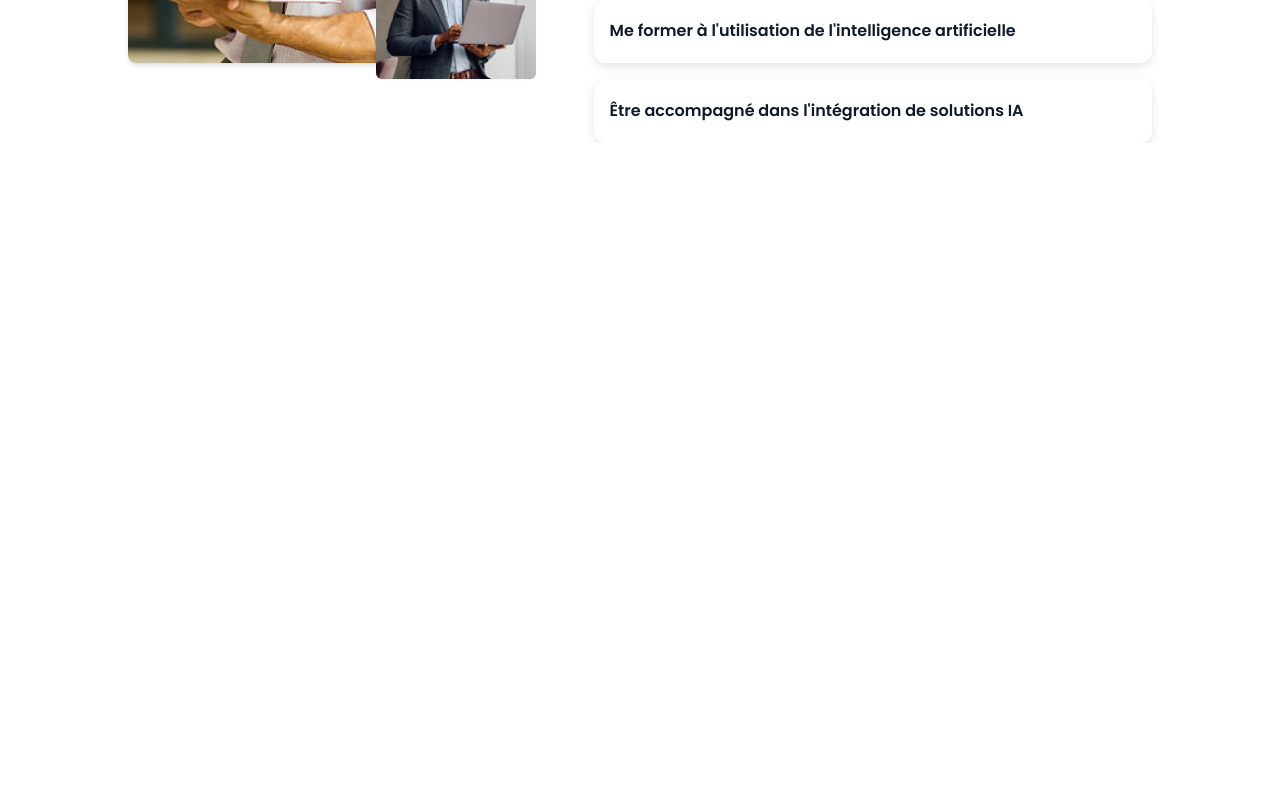
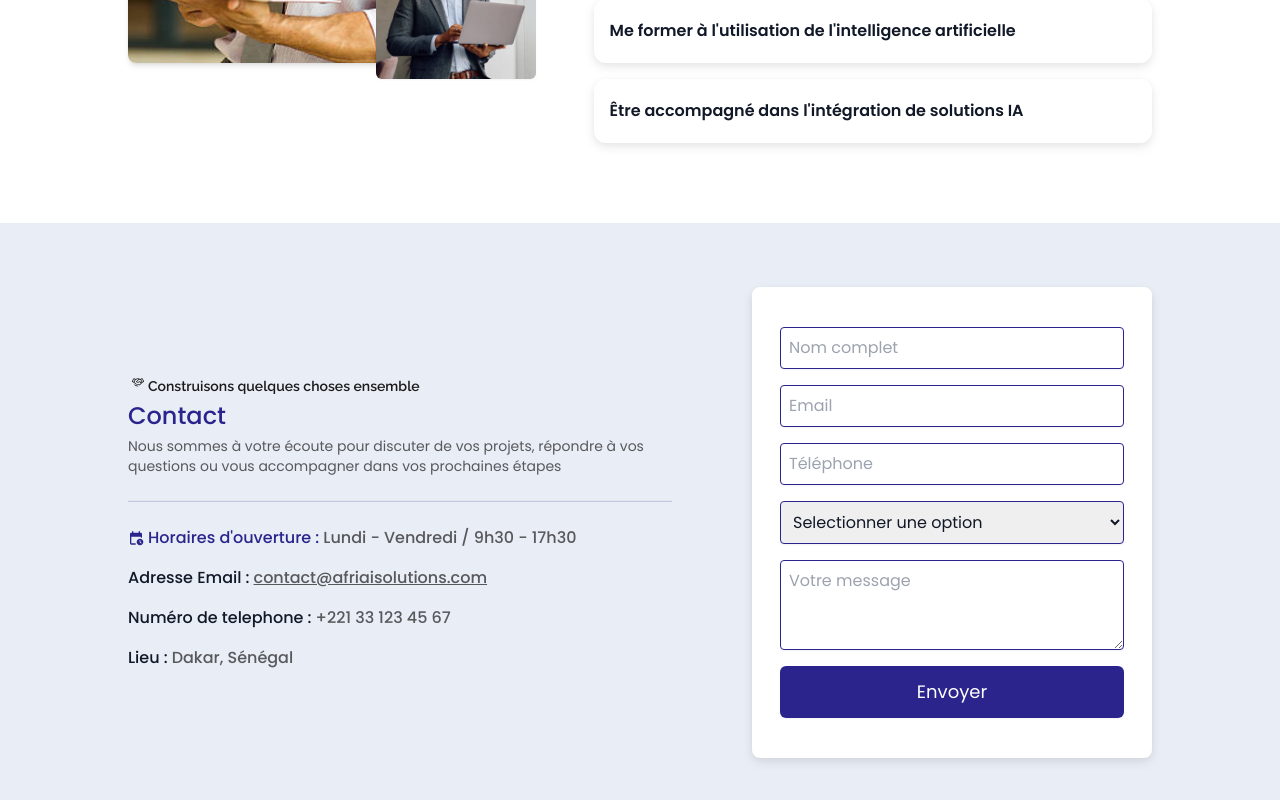
Before and after one commit to SaidouJalloh/afriAi-solutions, a Next.js app: page / in a window 1280 px wide. Shown: the part 5478-6278 px from the top of the page. Before the commit the page ends 5621 px from the top, so only its background shows below. Built offline with nearby package versions, Linux system fonts and the light colour scheme.

Commit message:
AFRI-12 Implement contact section (no-responsive)

```diff
--- a/src/app/page.tsx
+++ b/src/app/page.tsx
@@ -8,6 +8,7 @@ import Testimonials from "@/components/testimonials/testimonials-section/testimo
 import Team from "@/components/team/team-section/team";
 import CTASection from "@/components/CTA/cta-section";
 import FAQ from "@/components/FAQ/faq";
+import Contact from "@/components/contact/contact";
 
 export default function LandingPage() {
     return (
@@ -22,6 +23,7 @@ export default function LandingPage() {
             <Team />
             <CTASection />
             <FAQ />
+            <Contact />
         </div>
     );
 }
--- /dev/null
+++ b/src/components/contact/contact.tsx
@@ -0,0 +1,92 @@
+import Link from "next/link";
+import CalendarClockIcon from "../ui/svgs/calendar-clock";
+import HandCheckIcon from "../ui/svgs/handcheck";
+
+export default function Contact() {
+    return (
+        <section className="mt-20 bg-[#E9EDF6] w-full ">
+            {/* content */}
+            <div className="xl:w-[80%] w-[95%] max-w-[90rem] mx-auto flex items-center text-center justify-center py-16 gap-20">
+                {/* text */}
+                <div className="flex flex-col items-start gap-6 max-w-[600px]">
+                    <div className="flex flex-col items-start gap-1">
+                        <span className="lg:text-sm text-xs text-afri-text-primary font-semibold font-raleway flex">
+                            <HandCheckIcon className="w-3 h-3 mx-1" /> Construisons quelques choses ensemble
+                        </span>
+                        <h2 className="font-poppins font-medium lg:text-2xl text-xl text-afri-primary leading-snug">
+                            Contact
+                        </h2>
+                        <p className="lg:text-sm text-xs text-afri-text-muted text-start">
+                            Nous sommes à votre écoute pour discuter de vos projets, répondre à vos questions ou vous
+                            accompagner dans vos prochaines étapes
+                        </p>
+                    </div>
+                    {/* line */}
+                    <hr className="h-[0.15rem] w-full bg-afri-primary/20"></hr>
+                    <address className="not-italic">
+                        <ul className="flex flex-col items-start gap-4">
+                            <li className="text-afri-primary lg:text-base text-sm flex gap-1 font-medium">
+                                <CalendarClockIcon className="w-4" /> Horaires d'ouverture :
+                                <span className="text-afri-text-muted">Lundi - Vendredi / 9h30 - 17h30</span>
+                            </li>
+
+                            <li className="lg:text-base text-sm flex gap-1 font-medium">
+                                Adresse Email :
+                                <Link href={""} className="text-afri-text-muted underline">
+                                    contact@afriaisolutions.com
+                                </Link>
+                            </li>
+                            <li className="lg:text-base text-sm flex gap-1 font-medium">
+                                Numéro de telephone :<span className="text-afri-text-muted">+221 33 123 45 67</span>
+                            </li>
+                            <li className="lg:text-base text-sm flex gap-1 font-medium">
+                                Lieu :<span className="text-afri-text-muted">Dakar, Sénégal</span>
+                            </li>
+                        </ul>
+                    </address>
+                </div>
+
+                {/* form */}
+                <form
+                    action=""
+                    className="px-7 py-10 bg-white shadow-white-card rounded-lg w-full max-w-[400px] flex flex-col gap-4"
+                >
+                    <input
+                        type="text"
+                        className="p-2 rounded shadow-sm w-full border border-afri-primary"
+                        placeholder="Nom complet"
+                    />
+                    <input
+                        type="email"
+                        className="p-2 rounded shadow-sm w-full border border-afri-primary"
+                        placeholder="Email"
+                    />
+                    <input
+                        type="tel"
+                        className="p-2 rounded shadow-sm w-full border border-afri-primary"
+                        placeholder="Téléphone"
+                    />
+                    <select name="options" className="p-2 rounded shadow-sm w-full border border-afri-primary">
+                        <option value="">Selectionner une option</option>
+                        <option value="intelligence Artificielle">Intelligence Artificielle</option>
+                        <option value="développement Digital">Développement Digital</option>
+                        <option value="Formations">Formations</option>
+                        <option value="Conseil & Recherche">Conseil & Recherche</option>
+                    </select>
+                    <textarea
+                        name="message"
+                        rows={3}
+                        className="p-2 rounded shadow-sm w-full border border-afri-primary"
+                        placeholder="Votre message"
+                    ></textarea>
+                    <button
+                        type="submit"
+                        className="bg-afri-primary text-white py-3 sm:px-8 px-4 rounded-md shadow-sm lg:text-lg text-base hover:bg-[#1B1464] transition"
+                    >
+                        Envoyer
+                    </button>
+                </form>
+            </div>
+        </section>
+    );
+}
--- /dev/null
+++ b/src/components/ui/svgs/building.tsx
@@ -0,0 +1,12 @@
+export default function BuildingTall() {
+    return (
+        <svg xmlns="http://www.w3.org/2000/svg" width="32" height="32" viewBox="0 0 24 24">
+            <path
+                fill="currentColor"
+                fillRule="evenodd"
+                d="M5.5 0a1 1 0 0 0-1 1v1.5h15V1a1 1 0 0 0-1-1zM3 6H2a1 1 0 0 1 0-2h20a1 1 0 1 1 0 2h-1v16h2a1 1 0 1 1 0 2h-9v-3a2 2 0 1 0-4 0v3H1a1 1 0 1 1 0-2h2zm4 .25a.75.75 0 0 1 .75.75v1a.75.75 0 0 1-1.5 0V7A.75.75 0 0 1 7 6.25m5.75.75a.75.75 0 0 0-1.5 0v1a.75.75 0 0 0 1.5 0zM17 6.25a.75.75 0 0 1 .75.75v1a.75.75 0 0 1-1.5 0V7a.75.75 0 0 1 .75-.75M7.75 11a.75.75 0 0 0-1.5 0v1a.75.75 0 0 0 1.5 0zM7 14.25a.75.75 0 0 1 .75.75v1a.75.75 0 0 1-1.5 0v-1a.75.75 0 0 1 .75-.75M7.75 19a.75.75 0 0 0-1.5 0v1a.75.75 0 0 0 1.5 0zM12 10.25a.75.75 0 0 1 .75.75v1a.75.75 0 0 1-1.5 0v-1a.75.75 0 0 1 .75-.75m.75 4.75a.75.75 0 0 0-1.5 0v1a.75.75 0 0 0 1.5 0zM17 10.25a.75.75 0 0 1 .75.75v1a.75.75 0 0 1-1.5 0v-1a.75.75 0 0 1 .75-.75m.75 4.75a.75.75 0 0 0-1.5 0v1a.75.75 0 0 0 1.5 0zM17 18.25a.75.75 0 0 1 .75.75v1a.75.75 0 0 1-1.5 0v-1a.75.75 0 0 1 .75-.75"
+                clipRule="evenodd"
+            />
+        </svg>
+    );
+}
--- /dev/null
+++ b/src/components/ui/svgs/calendar-clock.tsx
@@ -0,0 +1,10 @@
+export default function CalendarClockIcon({ ...props }: React.SVGProps<SVGSVGElement>) {
+    return (
+        <svg xmlns="http://www.w3.org/2000/svg" {...props} viewBox="0 0 24 24">
+            <path
+                fill="currentColor"
+                d="M5 22q-.825 0-1.412-.587T3 20V6q0-.825.588-1.412T5 4h1V2h2v2h8V2h2v2h1q.825 0 1.413.588T21 6v4.675q0 .425-.288.713t-.712.287t-.712-.288t-.288-.712V10H5v10h5.8q.425 0 .713.288T11.8 21t-.288.713T10.8 22zm13 1q-2.075 0-3.537-1.463T13 18t1.463-3.537T18 13t3.538 1.463T23 18t-1.463 3.538T18 23m1.675-2.625l.7-.7L18.5 17.8V15h-1v3.2z"
+            />
+        </svg>
+    );
+}
--- /dev/null
+++ b/src/components/ui/svgs/call-sharp.tsx
@@ -0,0 +1,10 @@
+export default function CallSharpIcon() {
+    return (
+        <svg xmlns="http://www.w3.org/2000/svg" width="32" height="32" viewBox="0 0 24 24">
+            <path
+                fill="currentColor"
+                d="M19.95 21q-3.125 0-6.187-1.35T8.2 15.8t-3.85-5.55T3 4.05V3h5.9l.925 5.025l-2.85 2.875q.55.975 1.225 1.85t1.45 1.625q.725.725 1.588 1.388T13.1 17l2.9-2.9l5 1.025V21z"
+            />
+        </svg>
+    );
+}
--- /dev/null
+++ b/src/components/ui/svgs/email.tsx
@@ -0,0 +1,10 @@
+export default function EmailIcon() {
+    return (
+        <svg xmlns="http://www.w3.org/2000/svg" width="32" height="32" viewBox="0 0 24 24">
+            <path
+                fill="currentColor"
+                d="M4 20q-.825 0-1.412-.587T2 18V6q0-.825.588-1.412T4 4h16q.825 0 1.413.588T22 6v12q0 .825-.587 1.413T20 20zm8-7.175q.125 0 .263-.038t.262-.112L19.6 8.25q.2-.125.3-.312t.1-.413q0-.5-.425-.75T18.7 6.8L12 11L5.3 6.8q-.45-.275-.875-.012T4 7.525q0 .25.1.438t.3.287l7.075 4.425q.125.075.263.113t.262.037"
+            />
+        </svg>
+    );
+}
--- /dev/null
+++ b/src/components/ui/svgs/handcheck.tsx
@@ -0,0 +1,12 @@
+import React from "react";
+
+export default function HandCheckIcon({ ...props }: React.SVGProps<SVGSVGElement>) {
+    return (
+        <svg xmlns="http://www.w3.org/2000/svg" {...props} viewBox="0 0 256 256">
+            <path
+                fill="currentColor"
+                d="m254.3 107.91l-25.52-51.06a16 16 0 0 0-21.47-7.15l-24.87 12.43l-52.39-13.86a8.14 8.14 0 0 0-4.1 0L73.56 62.13L48.69 49.7a16 16 0 0 0-21.47 7.15L1.7 107.9a16 16 0 0 0 7.15 21.47l27 13.51l55.49 39.63a8.1 8.1 0 0 0 2.71 1.25l64 16a8 8 0 0 0 7.6-2.1l55.07-55.08l26.42-13.21a16 16 0 0 0 7.15-21.46Zm-54.89 33.37L165 113.72a8 8 0 0 0-10.68.61C136.51 132.27 116.66 130 104 122l43.24-42h31.81l27.21 54.41ZM41.53 64L62 74.22l-25.57 51.05L16 115.06Zm116 119.13l-58.11-14.52l-49.2-35.14l28-56L128 64.28l9.8 2.59l-45 43.68l-.08.09a16 16 0 0 0 2.72 24.81c20.56 13.13 45.37 11 64.91-5L188 152.66Zm62-57.87l-25.52-51L214.47 64L240 115.06Zm-87.75 92.67a8 8 0 0 1-7.75 6.06a8 8 0 0 1-1.95-.24l-41.67-10.42a7.9 7.9 0 0 1-2.71-1.25l-26.35-18.82a8 8 0 0 1 9.3-13l25.11 17.94L126 208.24a8 8 0 0 1 5.82 9.7Z"
+            />
+        </svg>
+    );
+}
```
